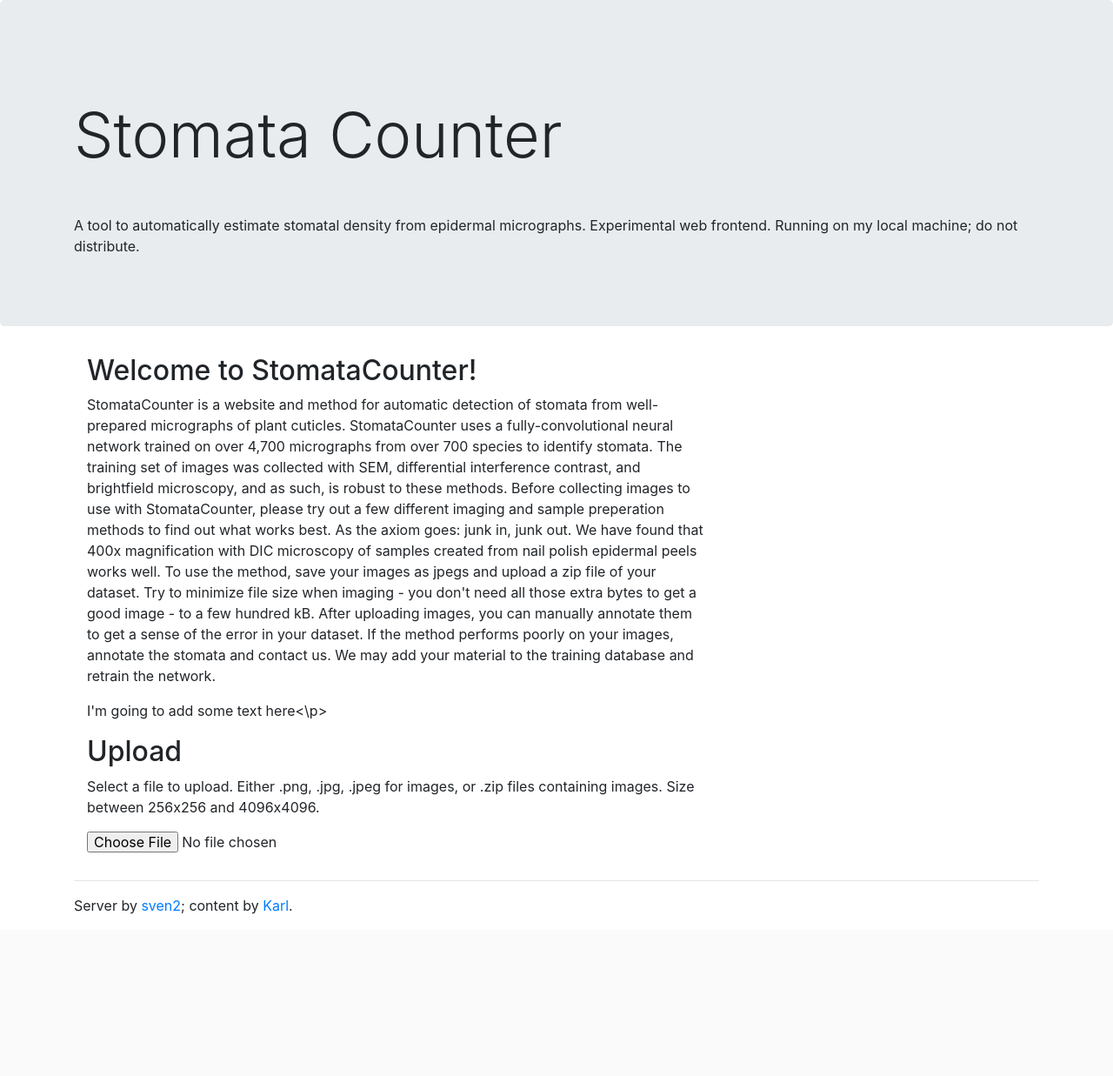
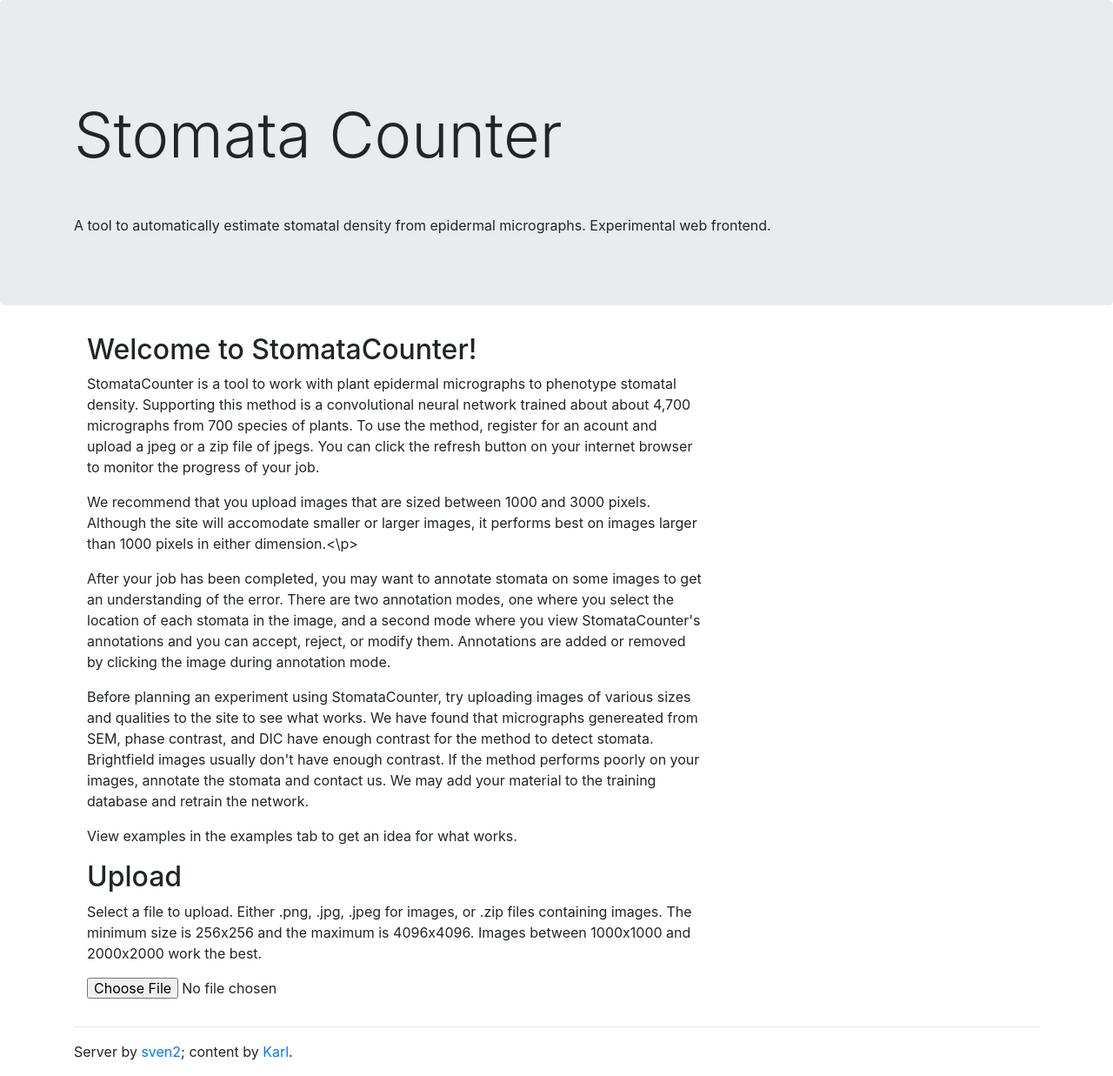
Before and after one commit to SvenTwo/epidermal, a Flask app: page / in a window 1280 px wide. Shown: the part 56-1293 px from the top of the page at 87% size. Before the commit the page ends 1107 px from the top, so only its background shows below. Run offline with Flask 2, Linux system fonts and the light colour scheme; some libraries are stand-ins or nearby versions.

Commit message:
Updated Landing Page
Tried to clarify text instructions to the user.

```diff
--- a/templates/index.html
+++ b/templates/index.html
@@ -10,21 +10,24 @@
     <div class="jumbotron">
       <div class="container">
         <h1 class="display-3">Stomata Counter</h1>
-        <p>A tool to automatically estimate stomatal density from epidermal micrographs. Experimental web frontend. Running on my local machine; do not distribute.</p>
+        <p>A tool to automatically estimate stomatal density from epidermal micrographs. Experimental web frontend.</p>
       </div>
     </div>
     <div class="container">
     	<div class="col-md-8">
 		<h2>Welcome to StomataCounter!</h2>
-			<p>StomataCounter is a website and method for automatic detection of stomata from well-prepared micrographs of plant cuticles. StomataCounter uses a fully-convolutional neural network trained on over 4,700 micrographs from over 700 species to identify stomata. The training set of images was collected with SEM, differential interference contrast, and brightfield microscopy, and as such, is robust to these methods. Before collecting images to use with StomataCounter, please try out a few different imaging and sample preperation methods to find out what works best. As the axiom goes: junk in, junk out. We have found that 400x magnification with DIC microscopy of samples created from nail polish epidermal peels works well. To use the method, save your images as jpegs and upload a zip file of your dataset. Try to minimize file size when imaging - you don't need all those extra bytes to get a good image - to a few hundred kB. After uploading images, you can manually annotate them to get a sense of the error in your dataset. If the method performs poorly on your images, annotate the stomata and contact us. We may add your material to the training database and retrain the network.</p>
-			<p>I'm going to add some text here<\p>
+			<p>StomataCounter is a tool to work with plant epidermal micrographs to phenotype stomatal density. Supporting this method is a convolutional neural network trained about about 4,700 micrographs from 700 species of plants. To use the method, register for an acount and upload a jpeg or a zip file of jpegs. You can click the refresh button on your internet browser to monitor the progress of your job.</p>
+			<p>We recommend that you upload images that are sized between 1000 and 3000 pixels. Although the site will accomodate smaller or larger images, it performs best on images larger than 1000 pixels in either dimension.<\p>
+			<p>After your job has been completed, you may want to annotate stomata on some images to get an understanding of the error. There are two annotation modes, one where you select the location of each stomata in the image, and a second mode where you view StomataCounter's annotations and you can accept, reject, or modify them. Annotations are added or removed by clicking the image during annotation mode.</p>
+			<p>Before planning an experiment using StomataCounter, try uploading images of various sizes and qualities to the site to see what works. We have found that micrographs genereated from SEM, phase contrast, and DIC have enough contrast for the method to detect stomata. Brightfield images usually don't have enough contrast. If the method performs poorly on your images, annotate the stomata and contact us. We may add your material to the training database and retrain the network.</p>
+			<p> View examples in the examples tab to get an idea for what works.</p>
 		</div>
     </div>
     <div class="container">
         <div class="col-md-8">
             <h2>Upload</h2>
             <form action="/dataset/new" method=post enctype=multipart/form-data id="upload_image_form">
-                <p>Select a file to upload. Either .png, .jpg, .jpeg for images, or .zip files containing images. Size between 256x256 and 4096x4096.</p>
+                <p>Select a file to upload. Either .png, .jpg, .jpeg for images, or .zip files containing images. The minimum size is 256x256 and the maximum is 4096x4096. Images between 1000x1000 and 2000x2000 work the best.</p>
                 <p><input type=file name=file id="upload_image"></p>
             </form>
         </div>
```
Also changed, not shown: 2 other files.
